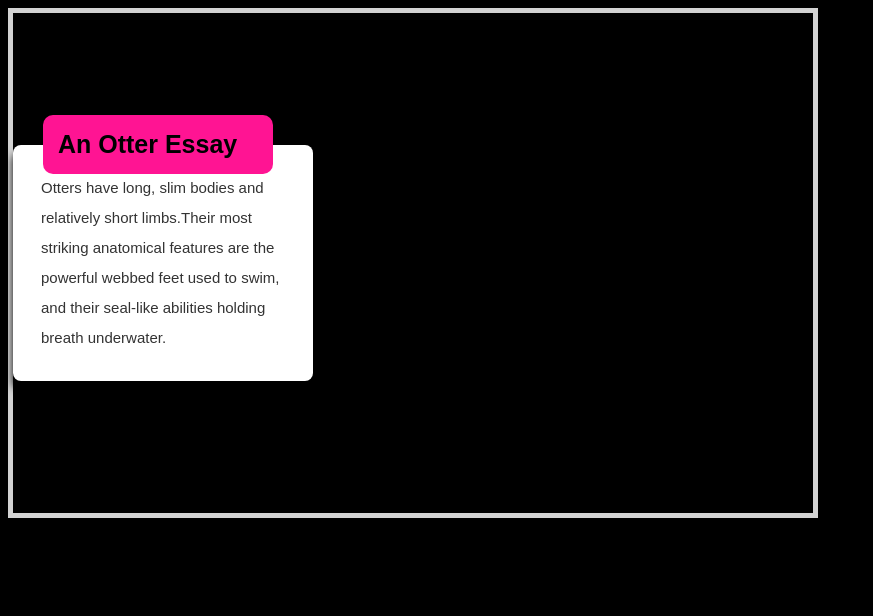
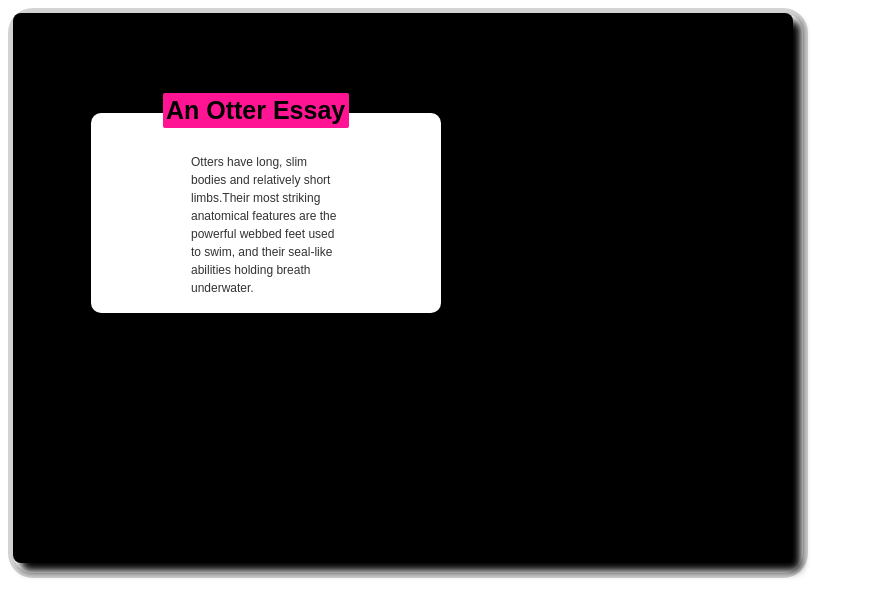
Before and after one commit to Onyinyerowland/Assignments, a plain HTML site: page assignment3/index.html in a window 1280 px wide. Shown: the whole page, without its empty margins (0-873 px from the left). Drawn offline with Linux system fonts and the light colour scheme.

Commit message:
corrected some css codes

```diff
--- a/assignment3/index.html
+++ b/assignment3/index.html
@@ -7,9 +7,10 @@
     <link rel="stylesheet" href="style.css" />
 </head>
 <body>
-    <div class="card-container">
+    <div class="parent">
+        <div class="child">
+            <div class="heading"> An Otter Essay</div>
 
-            <div class="heading"> An Otter Essay</div>
         <div class="content">
             <p >
                 Otters have long, slim bodies and relatively
@@ -20,5 +21,6 @@
         </p>
         </div>
     </div>
+    </div>
 </body>
 </html>
--- a/assignment3/style.css
+++ b/assignment3/style.css
@@ -1,41 +1,53 @@
-.card-container {
-    width: 300px;
-    box-shadow: 0 8px 8px;
+.parent {
+    width: 780px;
+    height: 550px;
+    box-shadow: 8px 8px 8px;
     border-radius: 8px;
     position: relative;
-    background: white;
+    background: black;
+
+    }
+
+    .child{
+        background-color: white;
+        width: 350px;
+        height: 200px;
+        border-radius: 10px;
+        margin-left: 10%;
+
     }
 
     body {
         font-family: Arial, sans-serif;
-        align-items: center;
+        align-content: center;
         display: flex;
-        border: 300px 100px 50px;
-        width:800px;
-        height: 500px;
-        background: black;
+        border: 300px 100px 50%;
+        width:790px;
+        height: 560px;
         border-width:thick;
         border-style: solid;
+        border-radius: 25px;
         border-color: lightgray;
     }
 
     .heading {
         position: absolute;
-        top: -30px;
-        left: 30px;
-        right: 30px;
+        top: 80px;
+        left: 150px;
+        right: 100px;
         background: deeppink;
         color: black;
         font-weight: bolder;
-        padding: 15px 15px;
-        border-radius: 10px;
+        padding: 3px 3px;
+        border-radius: 2px;
         font-size: 25px;
-        width: 200px;
+        width: 180px;
     }
 
     p {
-        font-size: 15px;
+        font-size: 12px;
         color: #333;
-        line-height: 2.0;
-        margin: 28px;
+        line-height: 1.5;
+        margin: 100px;
+        padding-top: 40px;
     }
```
Also changed, not shown: Assignment4/index.html (added, +35 -0 lines), Assignment4/style.css (added), 1 other file. Lines whose indentation alone changed are shown as unchanged.
